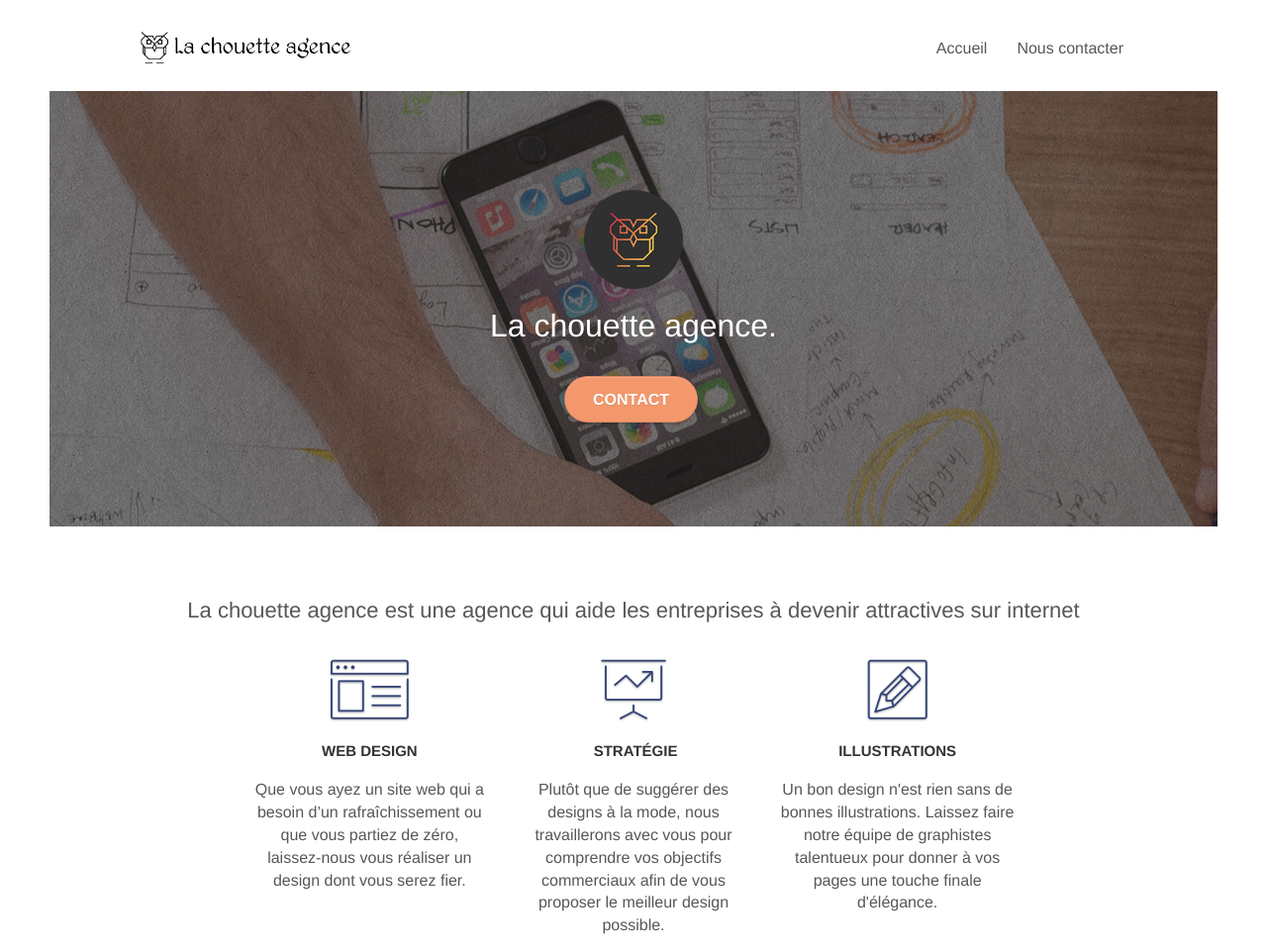
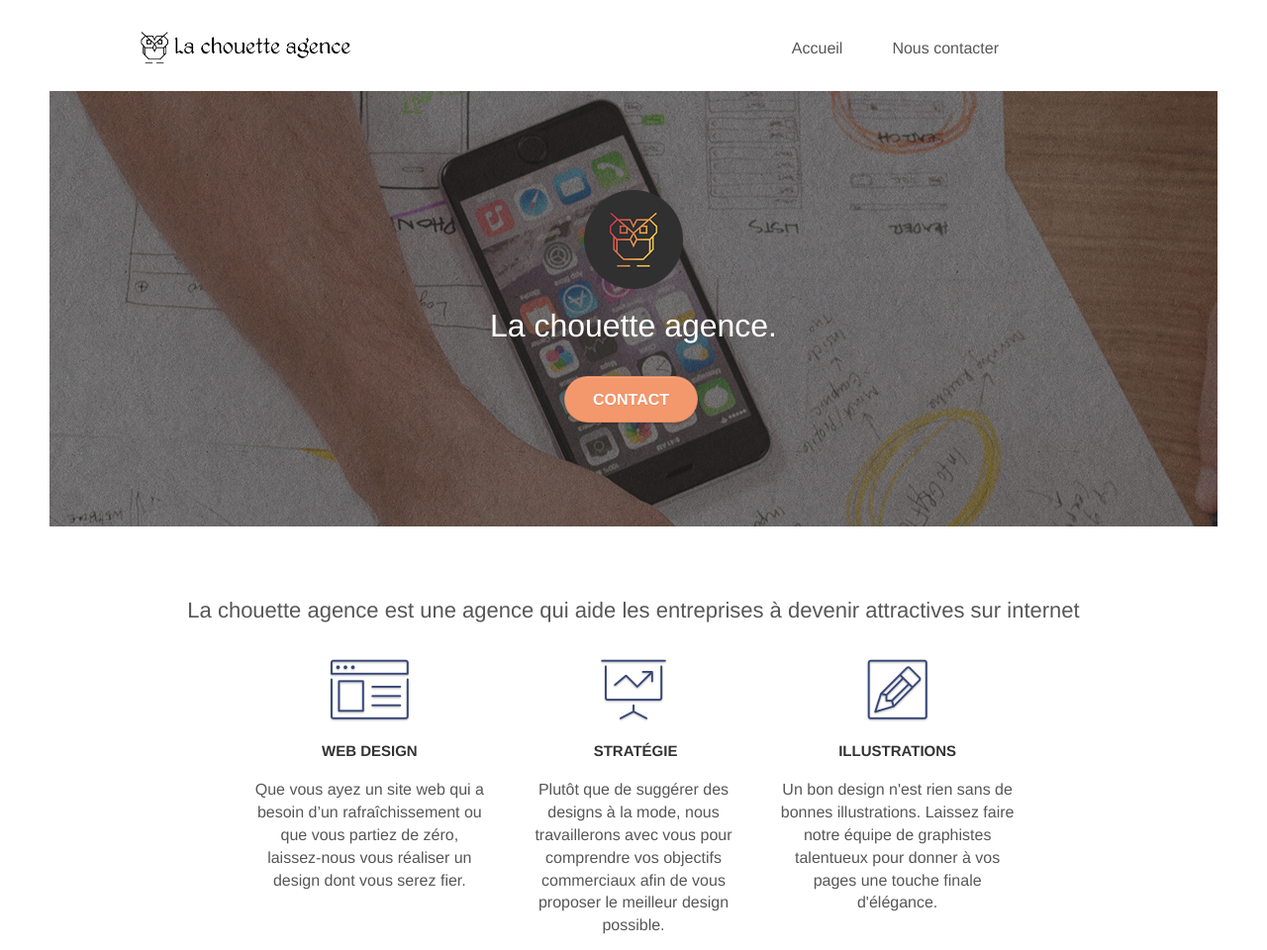
Before and after one commit to zoesmeralda/p4_carpentier_zoeesmeralda, a plain HTML site: page index.html in a window 1280 px wide. Shown: the top 960 px of the page at 99% size. Drawn offline with Linux system fonts and the light colour scheme.

Commit message:
commit sur main

```diff
--- a/style.css
+++ b/style.css
@@ -317,7 +317,7 @@ a:hover {
 
 .navbar .nav {
     padding-top: 2px;
-    margin-right: -16px;
+    margin-right: 100px;
     float: right;
     z-index: 1;
 }
@@ -326,7 +326,11 @@ a:hover {
     float: left;
     margin-top: 4px;
     font-size: 16px;
+    list-style-type: none;
+    padding-right: 10px;
 }
+
+
 
 .navbar-nav .open .dropdown-menu > li > a {
     text-align: inherit;
```
Also changed, not shown: contact.html (renamed from page2.html).
